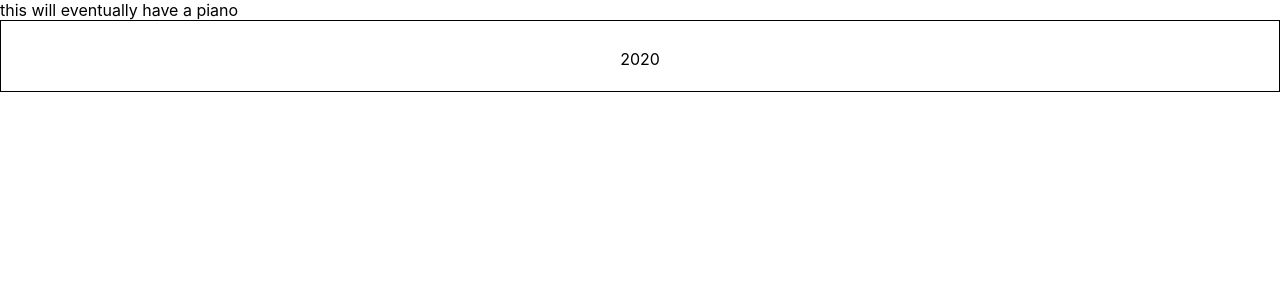
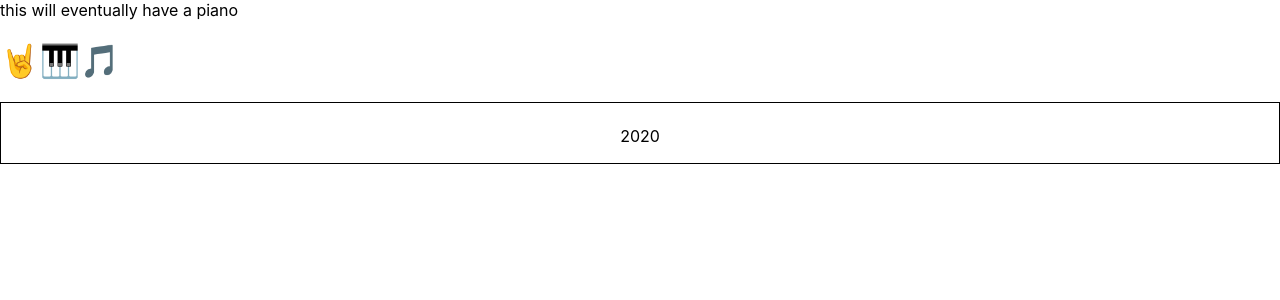
Before and after one commit to tuf75588/react-virtual-piano, a React (Create React App) app: page / in a window 1280 px wide. Shown: the top 300 px of the page. Built offline with nearby package versions, Linux system fonts and the light colour scheme.

Commit message:
a few initial components

```diff
--- a/src/App.tsx
+++ b/src/App.tsx
@@ -1,10 +1,12 @@
 import React from 'react';
-import Footer from './components/Footer';
+import Footer from './components/Footer/Footer';
+import Logo from './components/Logo/Logo';
 
 function App() {
   return (
     <div className="App">
       this will eventually have a piano
+      <Logo />
       <Footer />
     </div>
   );
--- a/src/components/Footer.tsx
+++ b/src/components/Footer/Footer.tsx
@@ -1,6 +1,7 @@
 import React, { FunctionComponent } from 'react';
+import './style.css';
 
-function Footer<FunctionComponent>() {
+const Footer: FunctionComponent = () => {
   const currentYear = new Date().getFullYear();
   return (
     <footer className="footer">
@@ -8,6 +9,6 @@ function Footer<FunctionComponent>() {
       {currentYear}
     </footer>
   );
-}
+};
 
 export default Footer;
--- /dev/null
+++ b/src/components/Footer/style.css
@@ -0,0 +1,6 @@
+.footer {
+  height: var(--footer-height);
+  line-height: 1.4;
+  text-align: center;
+  border: 1px solid black;
+}
--- /dev/null
+++ b/src/components/Logo/Logo.tsx
@@ -0,0 +1,19 @@
+import React, { FunctionComponent } from 'react';
+
+const Logo: FunctionComponent = () => {
+  return (
+    <h1 className="logo">
+      <span role="img" aria-label="metal finger emoji">
+        🤘
+      </span>
+      <span role="img" aria-label="musical keyboard emoji">
+        🎹
+      </span>
+      <span role="img" aria-label="musical notes emoji">
+        🎵
+      </span>
+    </h1>
+  );
+};
+
+export default Logo;
--- /dev/null
+++ b/src/components/Logo/style.css
@@ -0,0 +1,8 @@
+.logo {
+  font-size: 5rem;
+  text-align: center;
+  line-height: var(--logo-height);
+  height: var(--logo-height);
+  margin: 0;
+  padding-top: 3px;
+}
--- a/src/index.css
+++ b/src/index.css
@@ -15,11 +15,3 @@ code {
   font-family: source-code-pro, Menlo, Monaco, Consolas, 'Courier New',
     monospace;
 }
-
-.footer {
-  height: var(--footer-height);
-  border: 1px solid black;
-  padding: 5px;
-  text-align: center;
-  line-height: 1.4;
-}
```
